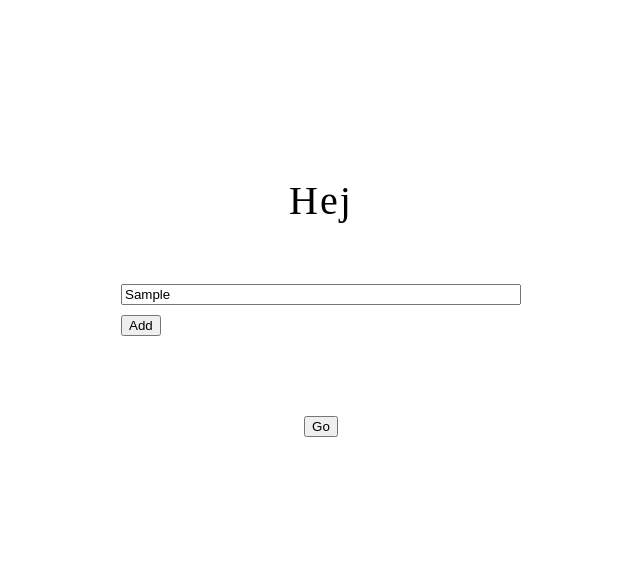
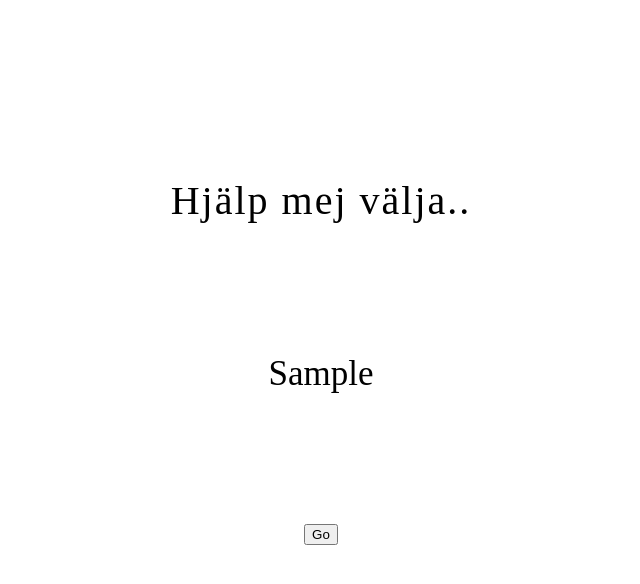
Before and after one commit to emlo2018/simson, a plain HTML site: page index.html in a window 1280 px wide. Both pictures are taken after typing "Sample" into the empty fields and a click on the button "Go". Shown: the whole page, without its empty margins (319-959 px from the left). Drawn offline with nearby package versions, Linux system fonts and the light colour scheme.

Commit message:
Jquery och javaScript test

```diff
--- a/index.html
+++ b/index.html
@@ -6,29 +6,44 @@
   <link rel="stylesheet" type="text/css" href="./theme.css">
   <meta name="viewport" content="width=device-width, initial-scale=1.0">
   <meta http-equiv="X-UA-Compatible" content="ie=edge">
+  <link href="./theme.css" rel="stylesheet" type="text/css">
   <title>ice</title>
 </head>
 <body>
-  <h1>Hej</h1>
+  <h1>Hjälp mej välja..</h1>
   <div class="inputSection">
     <div class="inputs">
-      <input placeholder="text"></input>
+      <input placeholder="Something"></input>
     </div>
     <button class="addOption">Add</button>
   </div>
   <div class="resultSection"></div>
-  <button>Go</button>
+  <button class="submit">Go</button>
 
   <script src="https://code.jquery.com/jquery-3.3.1.min.js"></script>
   <script>
-    $(function ()   {
+
+    $(function() {
       $('.resultSection').hide()
-
-      var add_option = function () {
+      var add_option = function() {
         $('.inputs').append('<input></input>')
       }
       $('.addOption').click(add_option)
-    })
+
+      var options = []
+
+      var submit = function() {
+        $('.inputSection').hide()
+        $('.resultSection').css('display','flex')
+        $('input').each(function() {
+          options.push($(this).val())
+        })
+        var winner = options[Math.floor(Math.random() * options.length)]
+          console.log(winner)
+          $('.resultSection').text(winner)
+        }
+        $('.submit').click(submit)
+      })
   </script>
 </body>
 </html>
--- a/theme.css
+++ b/theme.css
@@ -5,6 +5,7 @@ body {
     align-items: center;
     margin-top: 150px;
 }
+
 h1 {
     font-weight: lighter;
     font-size: 40px;
@@ -28,3 +29,10 @@ input {
 .addOption{
     margin-top: 10px;
 }
+.resultSection {
+    height: 300px;
+    display: flex;
+    justify-content: center;
+    align-items: center;
+    font-size: 35px;
+  }
```
